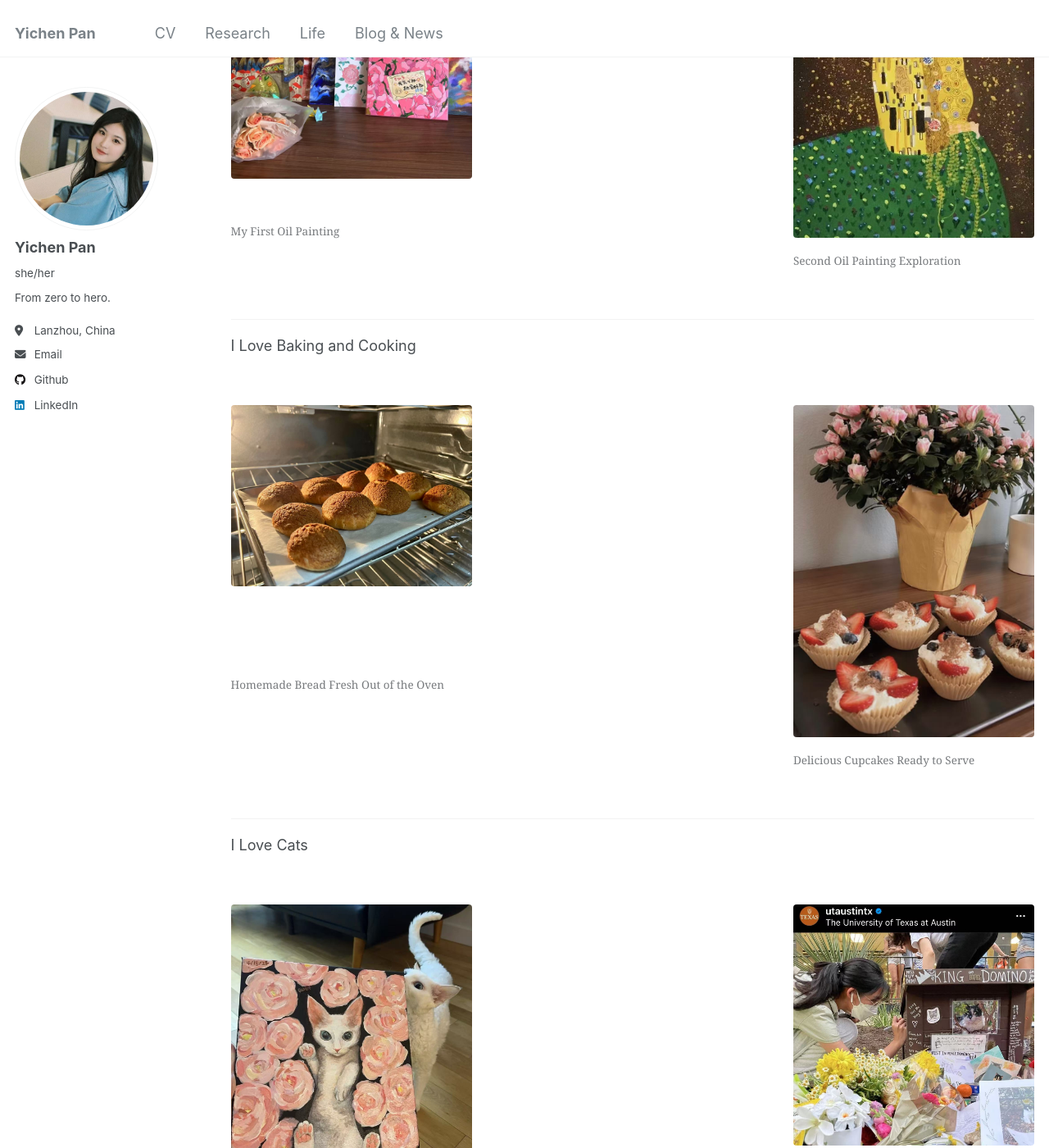
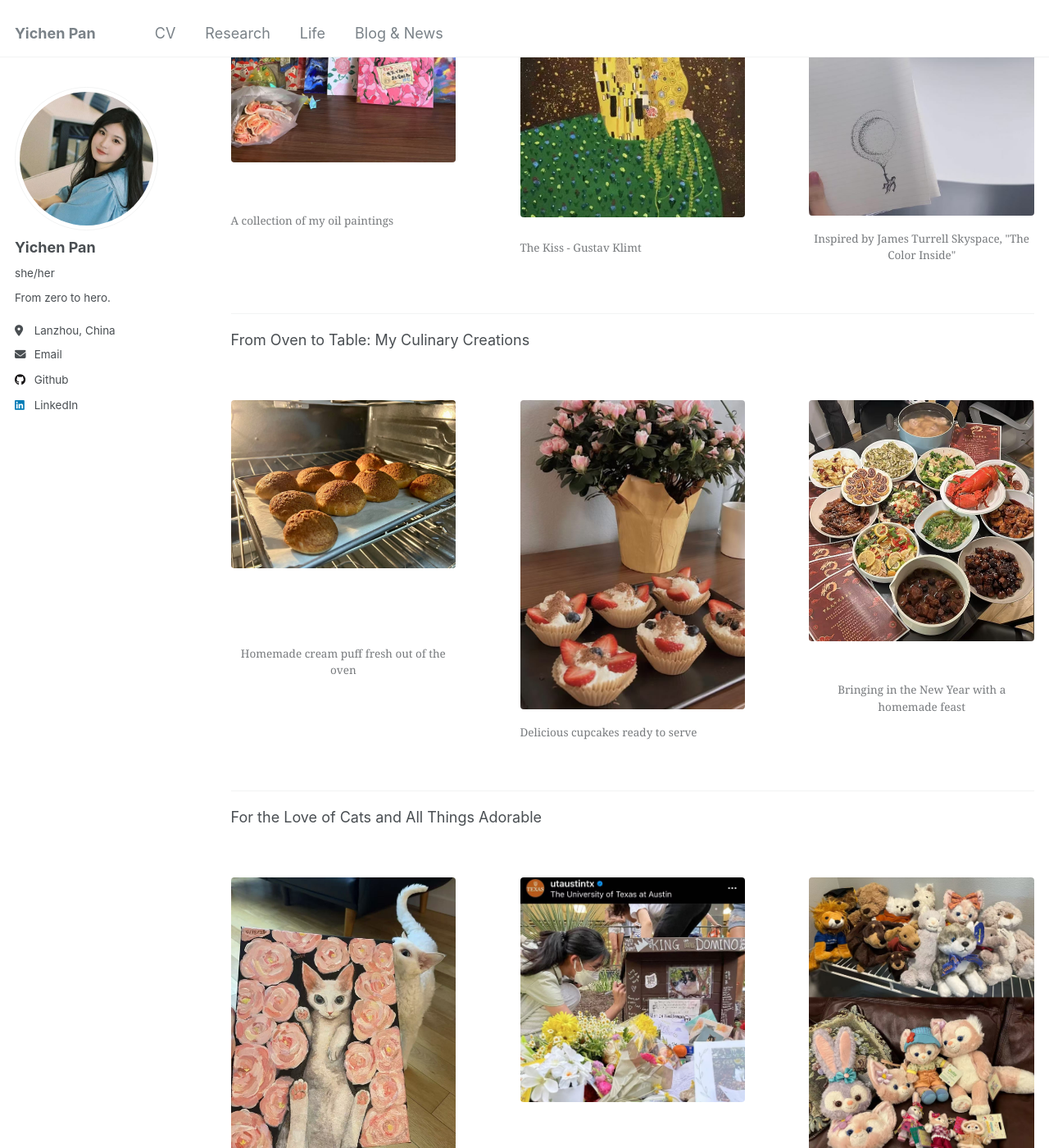
Before and after one commit to rubypan/rubypan.github.io, a Jekyll site: the page built from life.md, in a window 1280 px wide and 1400 px high, scrolled down 315 px. Shown: the whole window at 82% size. Built offline with Jekyll 4.4.1, drawn with Linux system fonts in a browser that asks for light colours; some of the changed text lies outside the part shown.

Commit message:
Update life.md

```diff
--- a/life.md
+++ b/life.md
@@ -5,45 +5,56 @@ permalink: /life/
 author_profile: true
 ---
 
-I Love Oil Painting
-
+My Artistic Exploration
 <div style="display: flex; justify-content: space-between;">
-  <figure style="width: 30%; text-align: center;">
+  <figure style="width: 28%; text-align: center;">
     <img src="/images/draw1.jpg" alt="Oil Painting 1" style="width: 100%; height: auto;">
-    <figcaption>My First Oil Painting</figcaption>
+    <figcaption>A collection of my oil paintings</figcaption>
   </figure>
-  <figure style="width: 30%; text-align: center;">
+  <figure style="width: 28%; text-align: center;">
     <img src="/images/draw2.jpg" alt="Oil Painting 2" style="width: 100%; height: auto;">
-    <figcaption>Second Oil Painting Exploration</figcaption>
+    <figcaption>The Kiss - Gustav Klimt</figcaption>
+  </figure>
+  <figure style="width: 28%; text-align: center;">
+    <img src="/images/draw3.jpg" alt="Oil Painting 3" style="width: 100%; height: auto;">
+    <figcaption>Inspired by James Turrell Skyspace, "The Color Inside"</figcaption>
   </figure>
 </div>
 
 ---
 
-I Love Baking and Cooking
+From Oven to Table: My Culinary Creations
 
 <div style="display: flex; justify-content: space-between;">
-  <figure style="width: 30%; text-align: center;">
-    <img src="/images/bake1.jpg" alt="Baking 1" style="width: 100%; height: auto;">
-    <figcaption>Homemade Bread Fresh Out of the Oven</figcaption>
+  <figure style="width: 28%; text-align: center;">
+    <img src="/images/bake1.jpg" alt="Baking & Cooking 1" style="width: 100%; height: auto;">
+    <figcaption>Homemade cream puff fresh out of the oven</figcaption>
   </figure>
-  <figure style="width: 30%; text-align: center;">
-    <img src="/images/bake2.jpg" alt="Baking 2" style="width: 100%; height: auto;">
-    <figcaption>Delicious Cupcakes Ready to Serve</figcaption>
+  <figure style="width: 28%; text-align: center;">
+    <img src="/images/bake2.jpg" alt="Baking & Cooking 2" style="width: 100%; height: auto;">
+    <figcaption>Delicious cupcakes ready to serve</figcaption>
+  </figure>
+    <figure style="width: 28%; text-align: center;">
+    <img src="/images/bake3.jpg" alt="Baking & Cooking 3" style="width: 100%; height: auto;">
+    <figcaption>Bringing in the New Year with a homemade feast</figcaption>
   </figure>
 </div>
 
 ---
 
-I Love Cats
+For the Love of Cats and All Things Adorable
 
 <div style="display: flex; justify-content: space-between;">
-  <figure style="width: 30%; text-align: center;">
+  <figure style="width: 28%; text-align: center;">
     <img src="/images/cat1.jpg" alt="Cat 1" style="width: 100%; height: auto;">
-    <figcaption>My Adorable Kitten Relaxing</figcaption>
+    <figcaption>Hands down, the best roommate I’ve ever had!</figcaption>
   </figure>
-  <figure style="width: 30%; text-align: center;">
+  <figure style="width: 28%; text-align: center;">
     <img src="/images/cat2.jpg" alt="Cat 2" style="width: 100%; height: auto;">
-    <figcaption>The Playful Side of My Cat</figcaption>
+    <figcaption>In memory of beloved UT cat Domino</figcaption>
+  </figure>
+  <figure style="width: 28%; text-align: center;">
+    <img src="/images/cat3.jpg" alt="Cat 3" style="width: 100%; height: auto;">
+    <figcaption>Can’t wait to adopt a real cat once I’ve settled down!</figcaption>
   </figure>
 </div>
```
